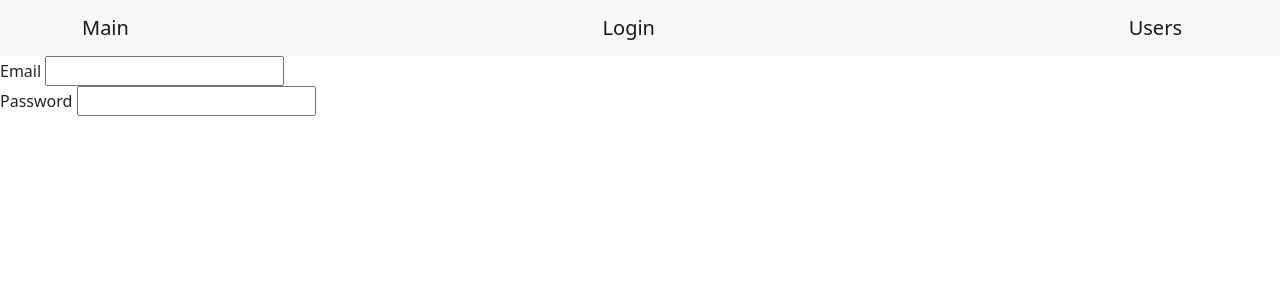
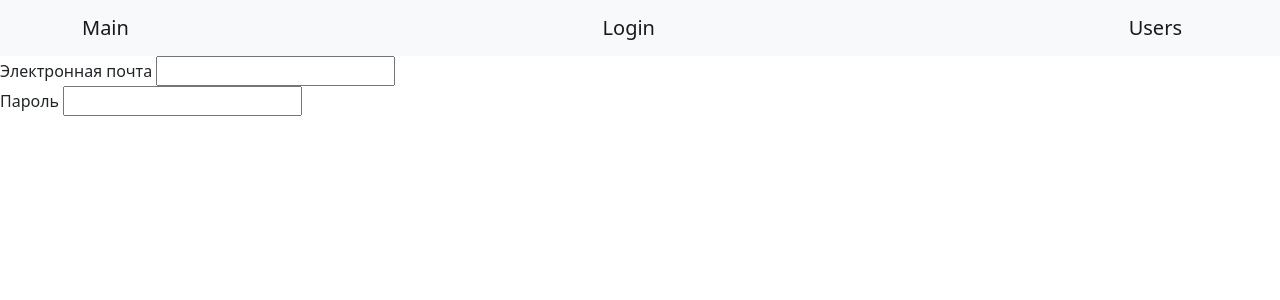
Before and after one commit to FryOS/fast-company, a React (Create React App) app: page /login in a window 1280 px wide. Shown: the top 300 px of the page. Built offline with nearby package versions, Linux system fonts and the light colour scheme.

Commit message:
создали унифицированный элемент для тектового поля

```diff
--- a/src/components/login.jsx
+++ b/src/components/login.jsx
@@ -1,29 +1,35 @@
 import React, { useState } from "react";
+import TextField from "./textField";
 
 const Login = () => {
-    const [email, setEmail] = useState();
+    const [data, setData] = useState({ email: "", password: "" });
     // const [password, setPassword] = useState(); // Для каждого поля делать свое состояние. Что не есть хорошо
 
-    const handleChange = (event) => {
-        setEmail(event.target.value);
-        console.log(event.target.value);
+    //  по name отслеживаем какое поле мы изменяем, handleChange универсальный метод для каждого поля
+    // value меняем для каждого поля в зависимости какой target используется
+    const handleChange = ({ target }) => {
+        setData((prevState) => ({
+            ...prevState,
+            [target.name]: target.value
+        }));
     };
 
+    //  TextField унифицированный элемент
     return (
         <form action="">
-            <div>
-                <label htmlFor="email">Email</label>{" "}
-                <input
-                    type="text"
-                    id="email"
-                    value={email}
-                    onChange={handleChange}
-                />
-            </div>
-            <div>
-                <label htmlFor="password">Password</label>{" "}
-                <input type="password" id="password" />
-            </div>
+            <TextField
+                label="Электронная почта"
+                name="email"
+                value={data.email}
+                onChange={handleChange}
+            />
+            <TextField
+                label="Пароль"
+                type="password"
+                name="password"
+                value={data.password}
+                onChange={handleChange}
+            />
         </form>
     );
 };
--- /dev/null
+++ b/src/components/textField.jsx
@@ -0,0 +1,31 @@
+import React from "react";
+import PropTypes from "prop-types";
+
+const TextField = ({ label, type, name, value, onChange }) => {
+    return (
+        <div>
+            <label htmlFor="email">{label}</label>{" "}
+            <input
+                type={type}
+                id={name}
+                name={name}
+                value={value}
+                onChange={onChange}
+            />
+        </div>
+    );
+};
+
+TextField.defaultProps = {
+    type: "text"
+};
+
+TextField.propTypes = {
+    label: PropTypes.string,
+    type: PropTypes.string,
+    name: PropTypes.string,
+    value: PropTypes.string,
+    onChange: PropTypes.func
+};
+
+export default TextField;
```
